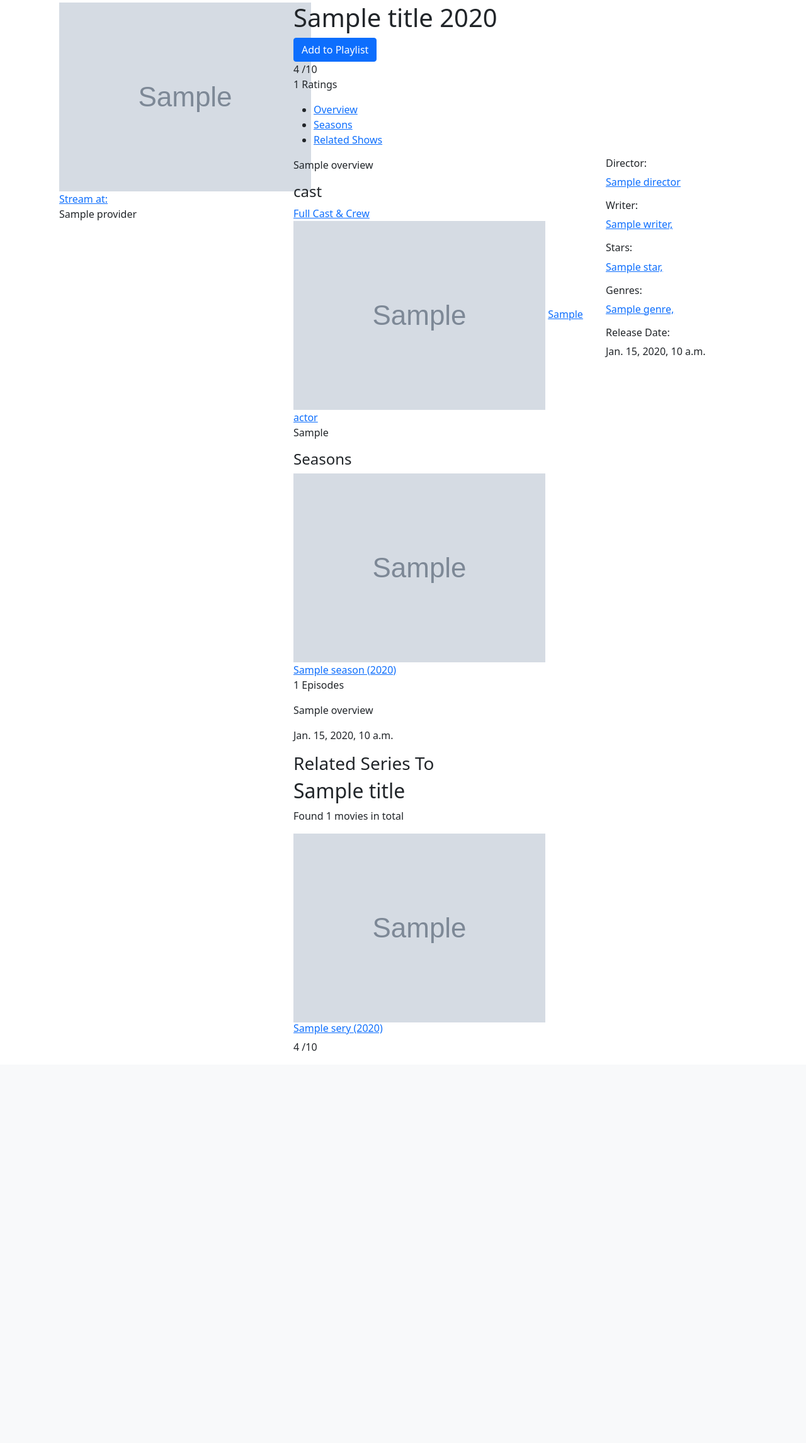
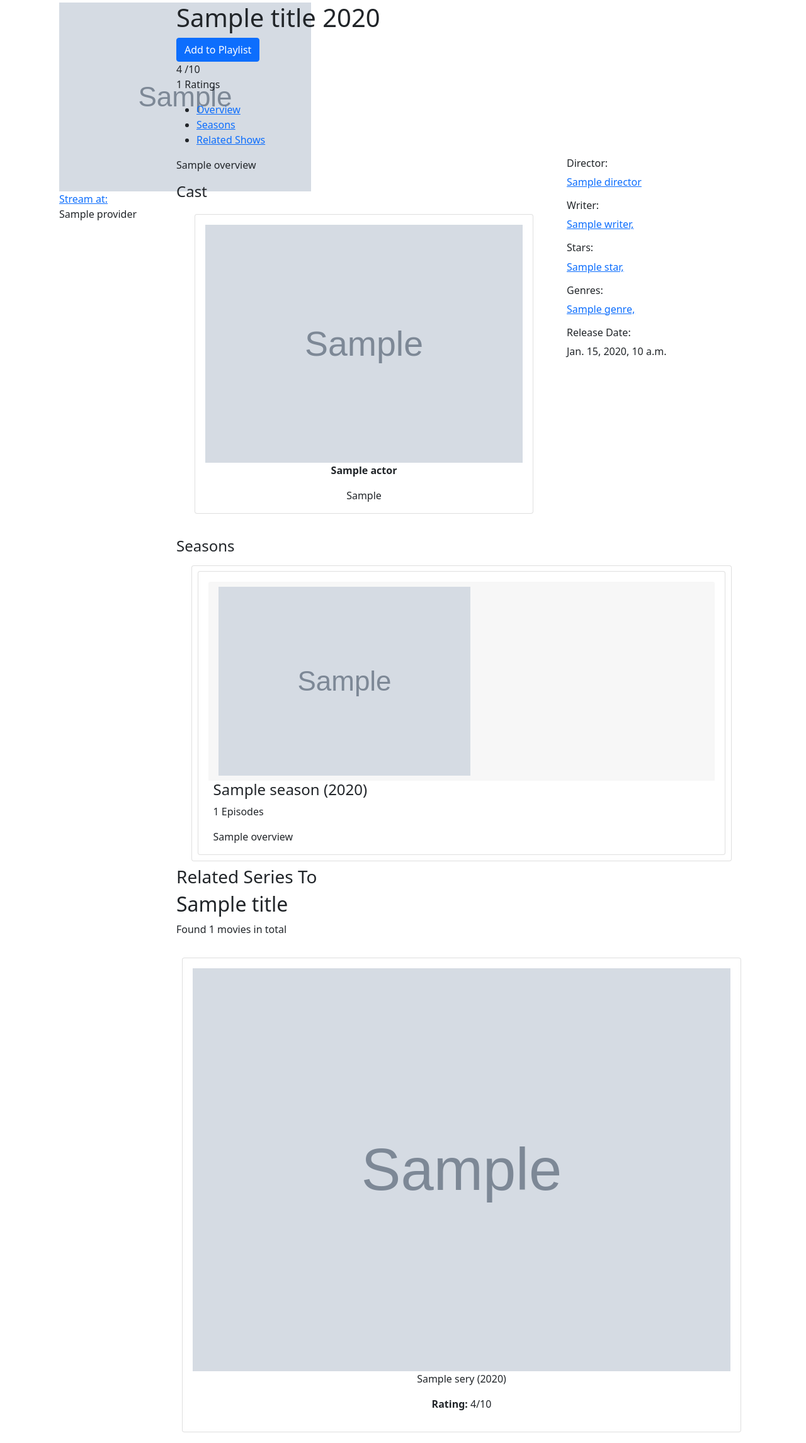
Before and after one commit to garganmol111/streaming-playlist, a Django app: template streaming_playlist/templates/pages/series_page.html in a window 1280 px wide. Shown: the part 56-2348 px from the top of the page at 63% size. Before the commit the page ends 1725 px from the top, so only its background shows below. Run offline with Django 3.2, Linux system fonts and the light colour scheme; the template is opened without the code that fills it: most values are stand-ins (such as "Sample title", 1, 10 or a date in 2020); grey boxes marked "Sample" are stand-in pictures; parts of the project's set-up code (start-up, migrations or seed data) failed here and were passed over; some libraries are stand-ins or nearby versions.

Commit message:
updated ui

```diff
--- a/streaming_playlist/templates/pages/series_page.html
+++ b/streaming_playlist/templates/pages/series_page.html
@@ -8,7 +8,7 @@
 <div class="page-single movie-single movie_single">
 	<div class="container">
 		<div class="row ipad-width2">
-			<div class="col-md-4 col-sm-12 col-xs-12">
+			<div class="col-md-2 col-sm-12 col-xs-12">
 				<div class="movie-img sticky-sb">
 					<img src="{{ poster }}" alt="">
 					<div class="movie-btn">
@@ -30,7 +30,7 @@
                     </div>
 				</div>
 			</div>
-			<div class="col-md-8 col-sm-12 col-xs-12">
+			<div class="col-md-10 col-sm-12 col-xs-12">
 				<div class="movie-single-ct main-content">
 					<h1 class="bd-hd">{{ title }} <span>{{ year }}</span></h1>
 					<div class="social-btn">
@@ -64,21 +64,19 @@
 						            	<div class="col-md-8 col-sm-12 col-xs-12">
 						            		<p>{{ overview }}</p>
                                             <div class="title-hd-sm">
-                                                <h4>cast</h4>
-                                                <a href="#" class="time">Full Cast & Crew <i
-                                                        class="ion-ios-arrow-right"></i></a>
+                                                <h4>Cast</h4>
                                             </div>
                                             <!-- movie cast -->
-                                            <div class="mvcast-item">
+                                            <div class="container-fluid py-2 overflow-auto">
+                                                <div class="d-flex flex-row flex-nowrap">
                                                     {% for actor in cast %}
-                                                <div class="cast-it">
-                                                    <div class="cast-left">
-                                                        <img src="{{ actor.photo }}" alt="">
-                                                        <a href="#">{{ actor.name }}</a>
-                                                    </div>
-                                                    <p>{{ actor.plays_character }}</p>
+                                                    <div class="card card-body" style="min-width: 20%; margin: 1%;">
+                                                        <img src="{{ actor.photo }}">
+                                                        <p class="card-text" style="text-align: center;"><b>{{ actor.name }}</b></p>
+                                                        <p class="card-text" style="text-align: center;">{{ actor.plays_character }}</p>
                                                     </div>
                                                     {% endfor %}
+                                                </div>
                                             </div>
 						            	</div>
                                         <div class="col-md-4 col-xs-12 col-sm-12">
@@ -119,30 +117,34 @@
 
 						        </div>
 					       	 	<div id="season" class="tab">
-					       	 		<div class="row">
+                                    <br>
                                     <h4>Seasons</h4>
                                     {% if seasons %}
+                                    <div class="container-fluid py-2 overflow-auto">
+                                        <div class="card flex-row flex-wrap">
                                             {% for season in seasons %}
-					       	 			<div class="mvcast-item">
-											<div class="cast-it">
-												<div class="cast-left series-it">
-													<img src="{{ season.poster_path }}" alt="">
-													<div>
-														<a href="{% url 'content:get_season' tv_id=tv_id season_number=season.season_number %}">{{ season.name }} ({{ season.year }})</a>
-														<p>{{ season.episode_count }} Episodes</p>
-														<p>{{ season.overview }}</p>
-                                                        <p>{{ season.air_date }}</p>
+                                            <div class="card card-body" style="min-width: 20%; margin: 1%;">
+
+                                                <div class="card-header border-0">
+                                                    <img src="{{ season.poster_path }}" class="img-fluid" alt="" />
+                                                </div>
+                                                <div class="card-block px-2">
+                                                    <h4 class="card-title">{{ season.name }} ({{ season.year }})</h4>
+                                                    <p class="card-text">{{ season.episode_count }} Episodes</p>
+                                                    <p class="card-text">{{ season.overview }}</p>
+                                                </div>
+                                                <a href="{% url 'content:get_season' tv_id=tv_id season_number=season.season_number %}" class="stretched-link" style="z-index: 5;"></a>
+                                                <div class="w-100"></div>
+                                            </div>
+                                            {% endfor %}
                                         </div>
                                     </div>
-											</div>
-										</div>
-                                        {% endfor %}
+
                                     {% else %}
                                     <div>
                                         <p>No seasons available</p>
                                     </div>
                                     {% endif %}
-					       	 		</div>
 					       	 	</div>
 					       	 	<div id="moviesrelated" class="tab">
 					       	 		<div class="row">
@@ -151,15 +153,19 @@
 					       	 			<div class="topbar-filter">
 											<p>Found <span>{{ related_tv | length }} movies</span> in total</p>
 										</div>
+                                        <div class="container-fluid py-2 overflow-auto">
+                                            <div class="d-flex flex-row flex-nowrap">
                                                 {% for series in related_tv %}
-										<div class="movie-item-style-2">
-											<img src="{{ series.poster }}" alt="">
-											<div class="mv-item-infor">
-												<h6><a href="{% url 'content:get_tv' content_id=series.id %}">{{ series.title }} <span>({{ series.year }})</span></a></h6>
-												<p class="rate"><i class="ion-android-star"></i><span>{{ series.rating }}</span> /10</p>
+                                                <div class="card card-body" style="min-width: 20%; margin: 1%;">
+                                                    <img src="{{ series.poster }}">
+                                                    <p class="card-text" style="text-align: center;">{{ series.title }} ({{ series.year }})</p>
+                                                    <p class="card-text" style="text-align: center;"><b>Rating: </b>{{ series.rating }}/10</p>
+                                                    <a href="{% url 'content:get_tv' content_id=series.id %}" class="stretched-link"></a>
+                                                </div>
+                                                {% endfor %}
                                             </div>
                                         </div>
-                                        {% endfor %}
+
 					       	 		</div>
 					       	 	</div>
 						    </div>
--- a/streaming_playlist/templates/playlist/playlist_detail.html
+++ b/streaming_playlist/templates/playlist/playlist_detail.html
@@ -35,7 +35,6 @@
         {% empty %}
         <p><b>PLAYLIST EMPTY</b></p>
         {% endfor %}
-
 </div>
 
 
```
Also changed, not shown: streaming_playlist/templates/pages/episode_page.html (+10 -10 lines), streaming_playlist/templates/pages/movie_page.html (+21 -20 lines), streaming_playlist/templates/pages/season_page.html (+33 -26 lines). Lines whose indentation alone changed are shown as unchanged.
